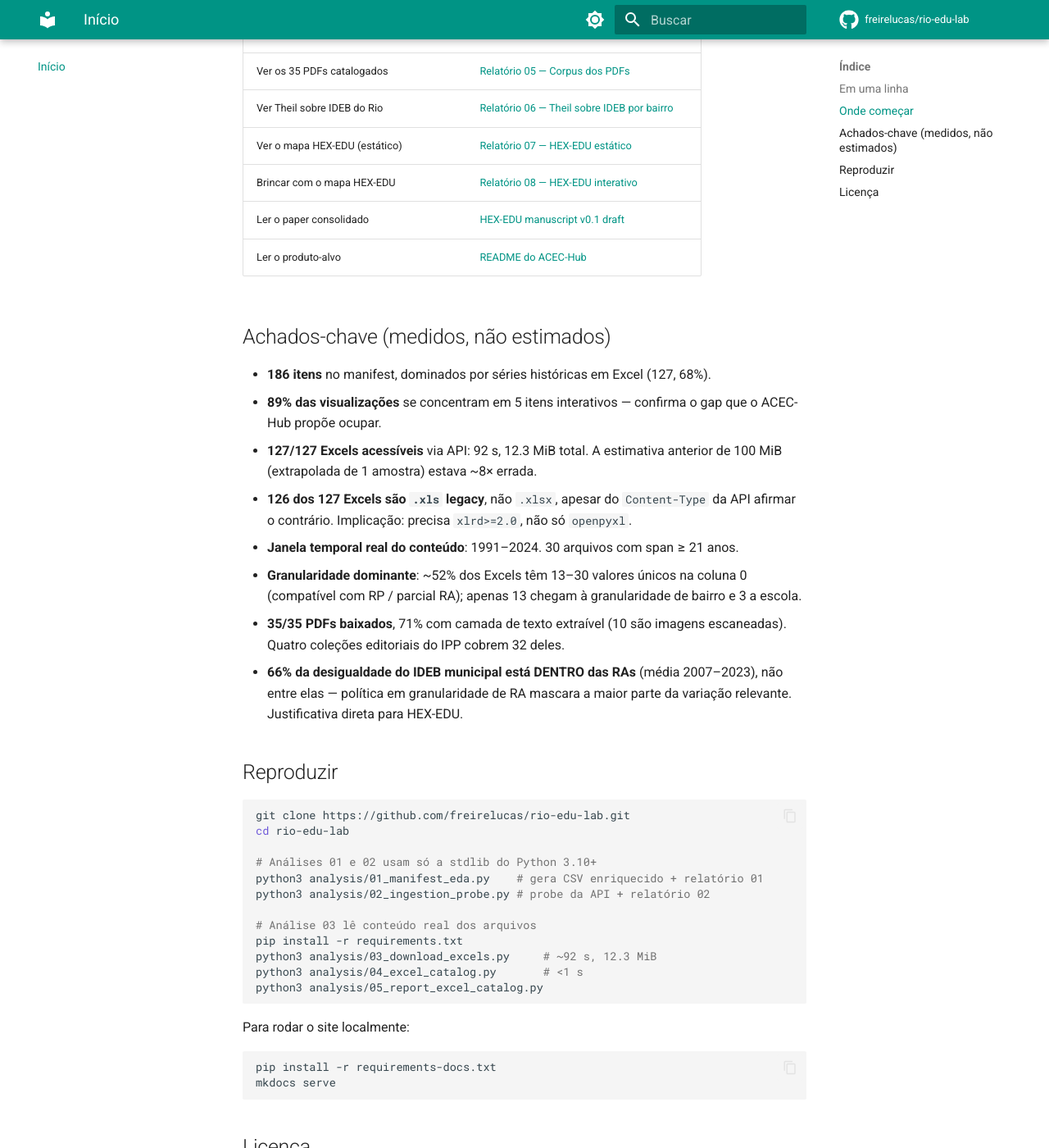
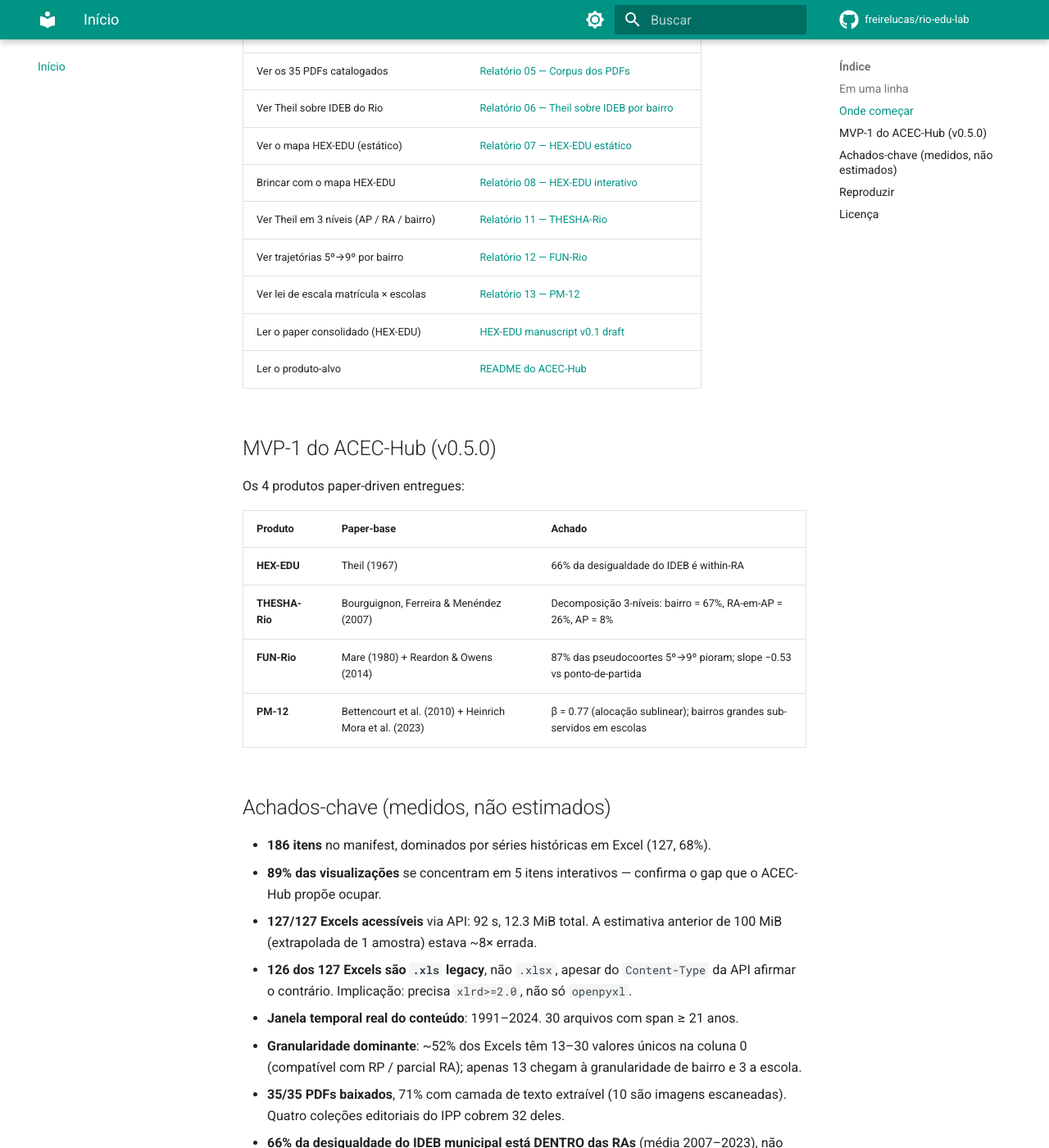
Before and after one commit to freirelucas/rio-edu-lab, an MkDocs documentation site: the page built from docs/index.md, in a window 1280 px wide and 1400 px high, scrolled down 814 px. Shown: the whole window at 82% size. Built offline with MkDocs 1.6.1 and Material for MkDocs 9.7.7, drawn with Linux system fonts in a browser that asks for light colours; comment, search, counter and statistics services are not loaded.

Commit message:
Sessão 15: release v0.5.0 — MVP-1 completo (4 produtos) (#21)
Bump CITATION 0.1.0 → 0.5.0, CHANGELOG entry for v0.5.0, README headline updated, docs/index with MVP-1 table. Closes the 4-product MVP-1 arc. Tag v0.5.0 + Zenodo activation pending manual user action (instructions in CHANGELOG).

```diff
--- a/docs/index.md
+++ b/docs/index.md
@@ -21,8 +21,22 @@ O Grupo Educação do data.rio publica **186 itens** (1991–2024) — séries h
 | Ver Theil sobre IDEB do Rio | [Relatório 06 — Theil sobre IDEB por bairro](reports/06_theil_ideb.md) |
 | Ver o mapa HEX-EDU (estático) | [Relatório 07 — HEX-EDU estático](reports/07_hex_edu_static.md) |
 | Brincar com o mapa HEX-EDU | [Relatório 08 — HEX-EDU interativo](reports/08_hex_edu_interactive.md) |
-| Ler o paper consolidado | [HEX-EDU manuscript v0.1 draft](paper/hex_edu_manuscript.md) |
+| Ver Theil em 3 níveis (AP / RA / bairro) | [Relatório 11 — THESHA-Rio](reports/11_thesha_rio.md) |
+| Ver trajetórias 5º→9º por bairro | [Relatório 12 — FUN-Rio](reports/12_fun_rio.md) |
+| Ver lei de escala matrícula × escolas | [Relatório 13 — PM-12](reports/13_pm_12.md) |
+| Ler o paper consolidado (HEX-EDU) | [HEX-EDU manuscript v0.1 draft](paper/hex_edu_manuscript.md) |
 | Ler o produto-alvo | [README do ACEC-Hub](https://github.com/freirelucas/rio-edu-lab/blob/main/reference/README-acec-hub.md) |
+
+## MVP-1 do ACEC-Hub (v0.5.0)
+
+Os 4 produtos paper-driven entregues:
+
+| Produto | Paper-base | Achado |
+|---|---|---|
+| **HEX-EDU** | Theil (1967) | 66% da desigualdade do IDEB é within-RA |
+| **THESHA-Rio** | Bourguignon, Ferreira & Menéndez (2007) | Decomposição 3-níveis: bairro = 67%, RA-em-AP = 26%, AP = 8% |
+| **FUN-Rio** | Mare (1980) + Reardon & Owens (2014) | 87% das pseudocoortes 5º→9º pioram; slope −0.53 vs ponto-de-partida |
+| **PM-12** | Bettencourt et al. (2010) + Heinrich Mora et al. (2023) | β = 0.77 (alocação sublinear); bairros grandes sub-servidos em escolas |
 
 ## Achados-chave (medidos, não estimados)
 
```
Also changed, not shown: CHANGELOG.md (+38 -0 lines), README.md (+6 -2 lines), docs/paper/hex_edu_manuscript.md (+7 -1 lines), 1 other file.
